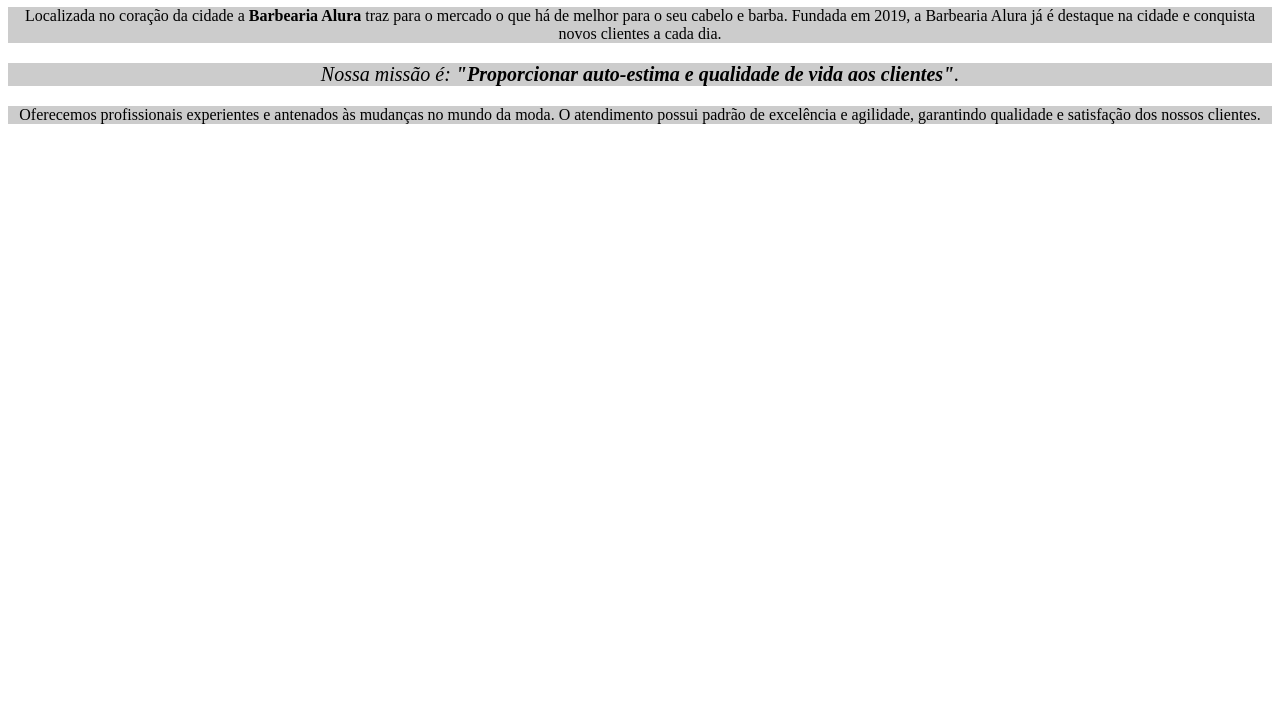
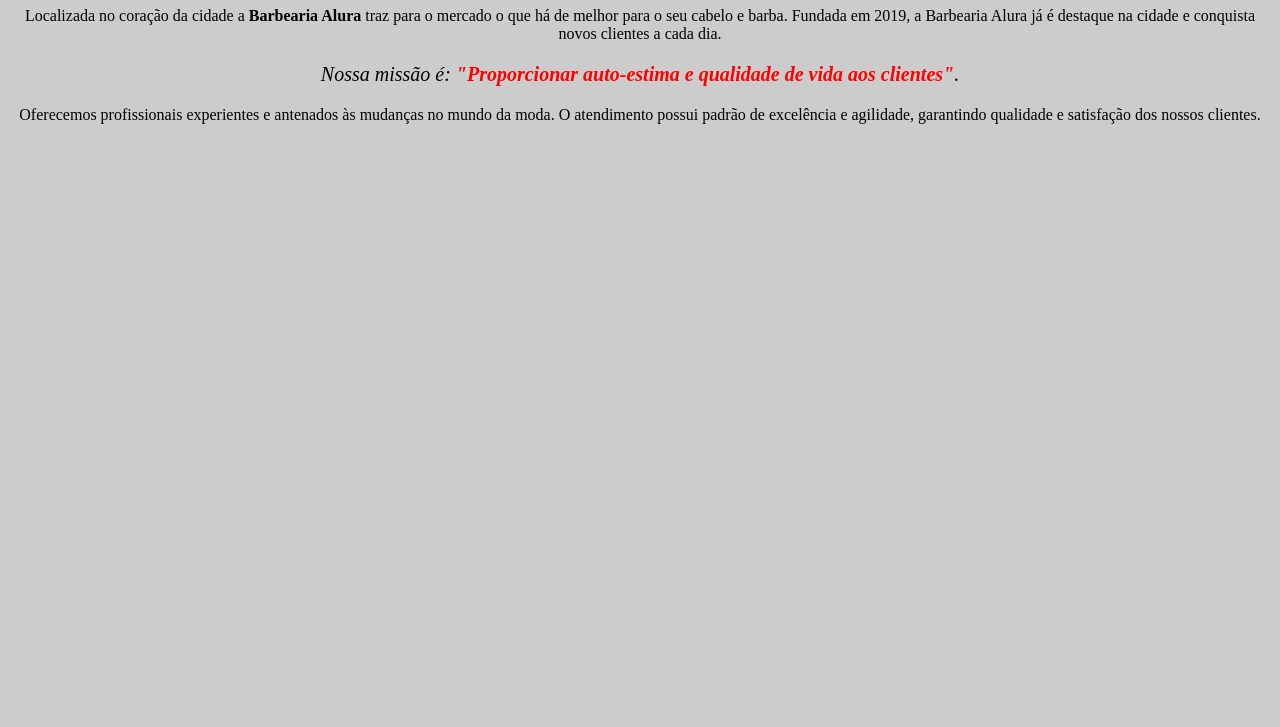
Before and after one commit to PatrickyLucas/estudos-alura, a plain HTML site: page barbearia-html/index.html in a window 1280 px wide. Shown: the part 73-800 px from the top of the page. Drawn offline with Linux system fonts and the light colour scheme.

Commit message:
aula3 video3

```diff
--- a/barbearia-html/index.html
+++ b/barbearia-html/index.html
@@ -10,7 +10,7 @@
         </style>
     </head>
     <body>
-        <h1 style="text-align: center; background: #cccccc;">Sobre a Barbearia Alura</h1>
+        <h1 style="text-align: center">Sobre a Barbearia Alura</h1>
 
         <p style="">Localizada no coração da cidade a <strong>Barbearia Alura</strong> traz para o mercado o que há de melhor para o seu cabelo e barba. Fundada em 2019, a Barbearia Alura já é destaque na cidade e conquista novos clientes a cada dia.</p>
 
--- a/barbearia-html/style.css
+++ b/barbearia-html/style.css
@@ -1,4 +1,11 @@
+body{
+    background: #cccccc;
+}
+
 p {
-    text-align: center;
-    background: #cccccc
+    text-align: center
 }
+
+em strong{
+    color: red;
+}
```
